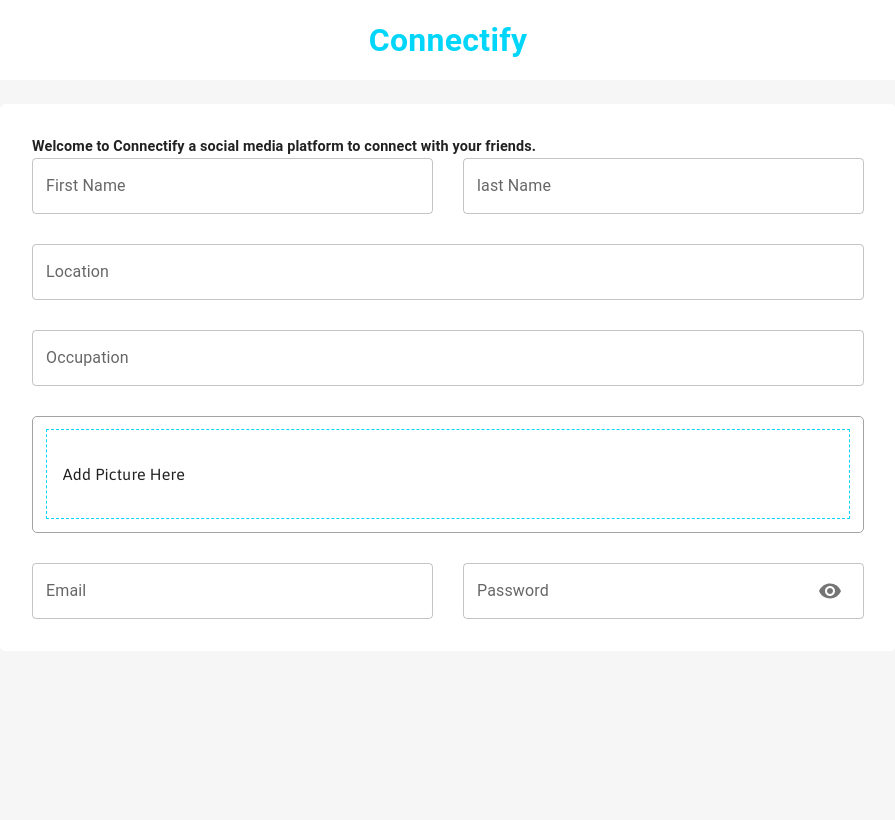
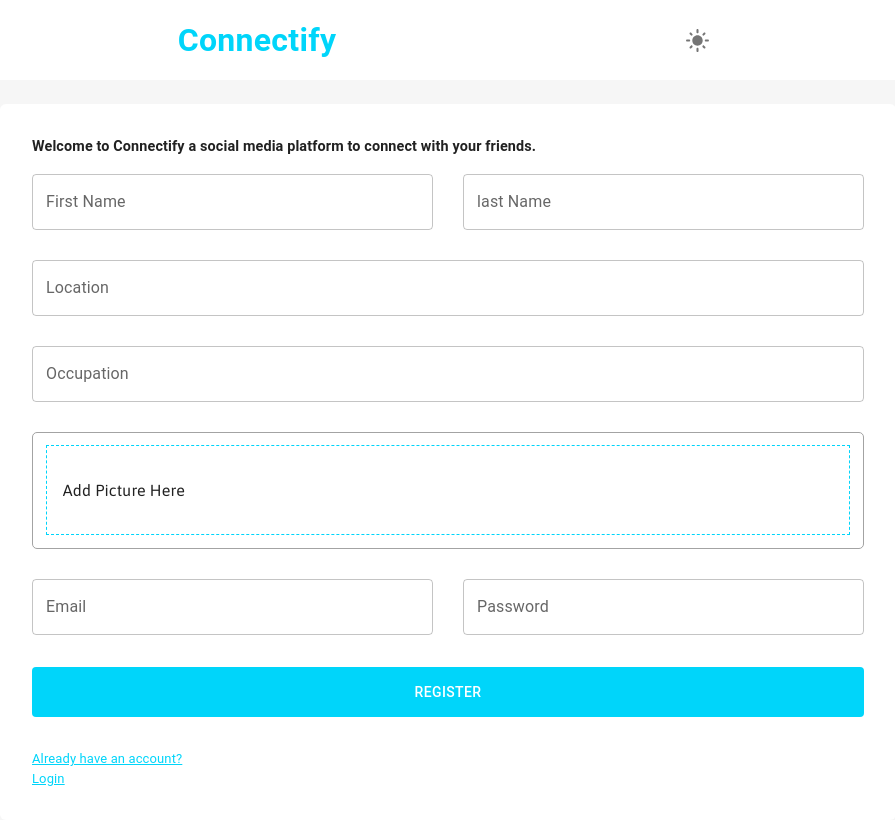
Before and after one commit to Sharjeel-Iftikhar/Connectify-Socail-app, a React (Create React App) app in the folder Connectify/client/: page / in a window 1280 px wide. Shown: the whole page, without its empty margins (192-1087 px from the left). Built offline with nearby package versions, Linux system fonts and the light colour scheme.

Commit message:
Login cmplt

```diff
--- a/Connectify/client/src/scenes/loginPage/form.jsx
+++ b/Connectify/client/src/scenes/loginPage/form.jsx
@@ -9,13 +9,11 @@ import { setLogin } from "../../state";
 import FlexBetween from "../../components/FlexBetween";
 import EditOutlinedIcon from "@mui/icons-material/EditOutlined";
 import { TextField, Typography } from "@mui/material";
-import { Box, useTheme, useMediaQuery, IconButton } from "@mui/material";
+import { Box, useTheme, useMediaQuery, Button } from "@mui/material";
 
 
 
-import InputAdornment from '@mui/material/InputAdornment';
-import Visibility from '@mui/icons-material/Visibility';
-import VisibilityOff from '@mui/icons-material/VisibilityOff';
+
 
 
 
@@ -49,11 +47,12 @@ const initailLoginValues = {
     password: ""
 };
 
+
 const Form = () => {
     const [pageType, setPageType] = useState("register");
-    const [showPassword, setShowPassword] = React.useState(false);
+    // const [showPassword, setShowPassword] = React.useState(false);
 
-    const handleClickShowPassword = () => setShowPassword((show) => !show);
+    // const handleClickShowPassword = () => setShowPassword((show) => !show);
 
 
 
@@ -64,7 +63,56 @@ const Form = () => {
     const isLogin = pageType === "login";
     const isRegister = pageType === "register";
 
-    const handleSubmitForm = async (values, onSubmitProps) => { };
+    const handleSubmitForm = async (values, onSubmitProps) => {
+        if(isLogin){
+            await login(values, onSubmitProps);
+        }
+        if(isRegister){
+            await register(values, onSubmitProps);
+        }
+    };
+
+    const register = async (values, onSubmitProps) => {
+        // const { firstName, lastName, email, password, location, occupation, picture } = values;
+        // const formData = new FormData();
+        // formData.append("firstName", firstName); one way is to append all values one by one like this or other way is create a loop
+        const formData = new FormData();
+        for (let key in values) {
+            formData.append(key, values[key]);
+        }
+
+        formData.append("picturePath", values.picture.name);
+
+        const response = await fetch("http://localhost:3001/auth/register", {
+            method: "POST",
+            body: formData,
+        });
+        const savedUser = await response.json();
+        onSubmitProps.resetForm();
+        if(savedUser){
+            setPageType("Login");
+        }
+    };
+
+    const login = async (values, onSubmitProps) => {
+        const response = await fetch("http://localhost:3001/auth/login", {
+            method: "POST",
+            headers: {
+                "Content-Type": "application/json",
+            },
+            body: JSON.stringify(values),
+        });
+        const loggedInUser = await response.json();
+        onSubmitProps.resetForm();
+        if (loggedInUser) {
+            dispatch(setLogin({
+                user: loggedInUser,
+                token: loggedInUser.token,
+            }));
+            navigate("/home");
+        }
+    };
+
 
     return (
         <Formik
@@ -181,6 +229,7 @@ const Form = () => {
                                         )}
                                     </Dropzone>
                                 </Box>
+
                             </>
                         )}
                         <TextField
@@ -198,25 +247,63 @@ const Form = () => {
                         <TextField
                             label="Password"
                             name="password"
-                            type={showPassword ? "text" : "password"}
+                            type="password"
+                            //type={showPassword ? "text" : "password"}
                             value={values.password}
                             onChange={handleChange}
                             onBlur={handleBlur}
                             error={Boolean(touched.password && errors.password)}
                             helperText={touched.password && errors.password}
-                            InputProps={{
-                                endAdornment: <InputAdornment position="end">
-                                    <IconButton onClick={handleClickShowPassword}>
-                                        {showPassword ? <VisibilityOff /> : <Visibility />}
-                                    </IconButton>
-                                </InputAdornment>
-                            }}
+                            // InputProps={{
+                            //     endAdornment: <InputAdornment position="end">
+                            //         <IconButton onClick={handleClickShowPassword}>
+                            //             {showPassword ? <VisibilityOff /> : <Visibility />}
+                            //         </IconButton>
+                            //     </InputAdornment>
+                            // }}
                             sx={{
                                 gridColumn: "span 2",
                             }
-                        }
+                            }
                         />
 
+                    </Box>
+
+                    {/* Button Section */}
+                    <Box>
+                        <Button
+                            type="submit"
+                            fullWidth
+                            sx={{
+                                backgroundColor: palette.primary.main,
+                                color: palette.background.alt,
+                                margin: "2rem 0",
+                                padding: "0.8rem 0",
+                                "&:hover": {
+                                    color: palette.primary.main,
+                                }
+                            }}
+
+                            >
+                            {isLogin ? "Login" : "Register"}
+                        </Button>
+                        <Typography
+                        onClick={() => {setPageType(isLogin ? "register" : "login")
+                        resetForm()}}
+                        sx={{
+                            color: palette.primary.main,
+                            textDecoration: "underline",
+                            fontSize: "13px",
+                            cursor: "pointer",
+                            width:"20%",
+                            "&:hover": {
+                                color: palette.primary.light,
+                            }
+                        }}
+                        >
+                            {isLogin ? "Don't have an account? Register" : "Already have an account? Login"}
+
+                        </Typography>
                     </Box>
                 </form>
             )}
--- a/Connectify/client/src/scenes/loginPage/index.jsx
+++ b/Connectify/client/src/scenes/loginPage/index.jsx
@@ -1,13 +1,24 @@
-import {Box,useTheme,useMediaQuery,Typography} from '@mui/material';
+import {Box,useTheme,useMediaQuery,Typography, IconButton} from '@mui/material';
+import { useDispatch } from "react-redux";
 import Form from "./form"
+import { setMode } from '../../state';
+import { DarkMode,LightMode } from '@mui/icons-material';
+
 
 const LoginPage = () =>{
     const theme = useTheme();
     const isMobile = useMediaQuery("(mn-width:1000px))");
+    const dispatch = useDispatch();
     return(
 
         <Box >
-            <Box width="100%" textAlign="center" padding= "1rem 6%" backgroundColor={theme.palette.background.alt}>
+            <Box
+            padding= "1rem 6%"
+            backgroundColor={theme.palette.background.alt}
+            display="flex"
+            justifyContent="space-evenly"
+            gap="3rem"
+            >
             <Typography
                 fontWeight="bold"
                 fontSize="clamp(1rem,2rem,2.25rem)"
@@ -15,6 +26,12 @@ const LoginPage = () =>{
             >
                 Connectify
             </Typography>
+            <IconButton
+                onClick={()=>{dispatch(setMode())}}>
+                    {theme.palette.mode === "Dark" ?
+                    (<DarkMode sx ={{fontSize:"25px"}} />) : (<LightMode sx ={{ fontSize:"25px"}} />) }
+                </IconButton>
+
             </Box>
 
             <Box width={
@@ -23,6 +40,9 @@ const LoginPage = () =>{
             backgroundColor={theme.palette.background.alt} margin="1.5rem auto" p="2rem" borderRadius="6px">
                 <Typography
                     fontWeight="bold" fontSize="0.9rem"
+                    sx={{
+                        marginBottom:"1rem"
+                    }}
                 >
                     Welcome to Connectify a social media platform to connect with your friends.
                 </Typography>
```
